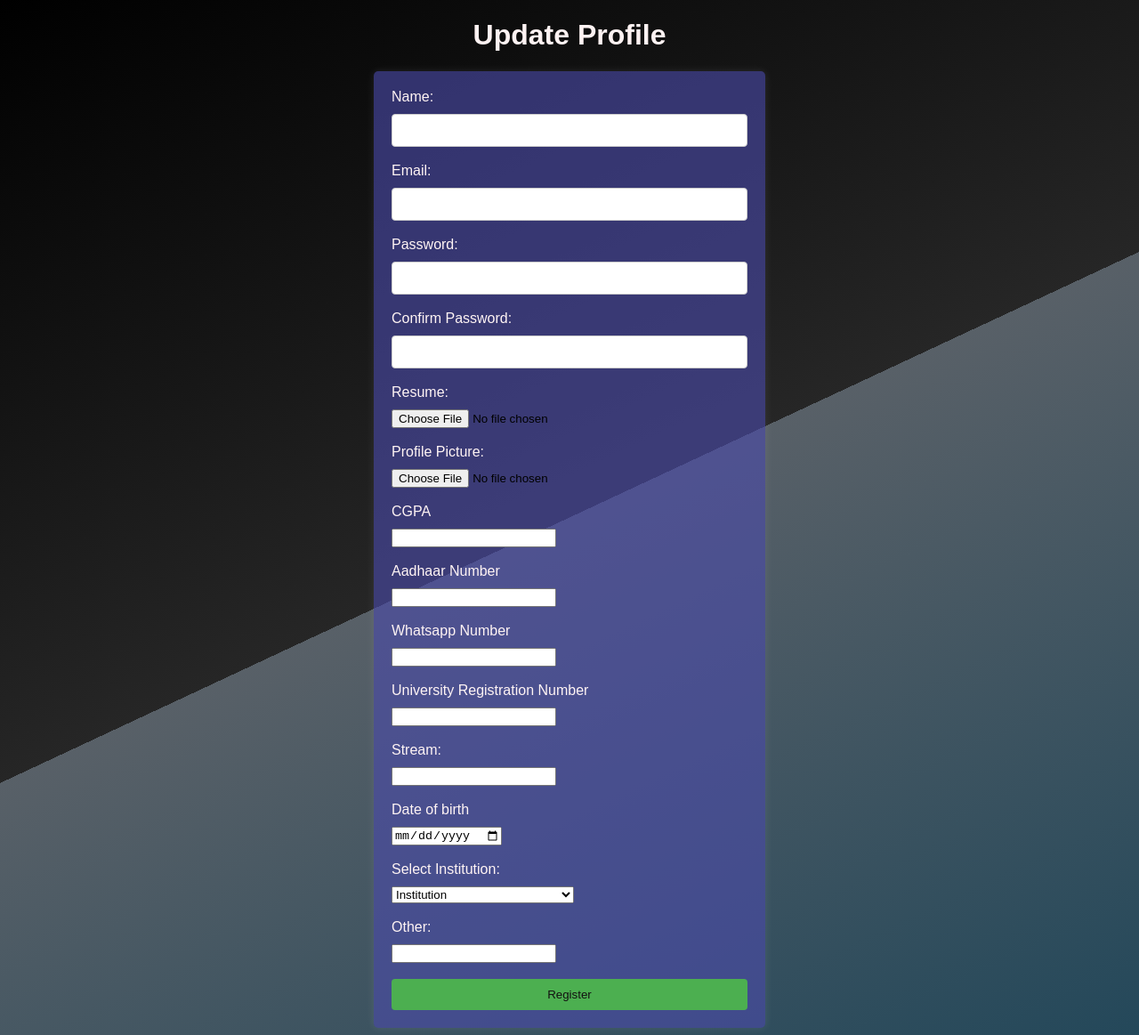
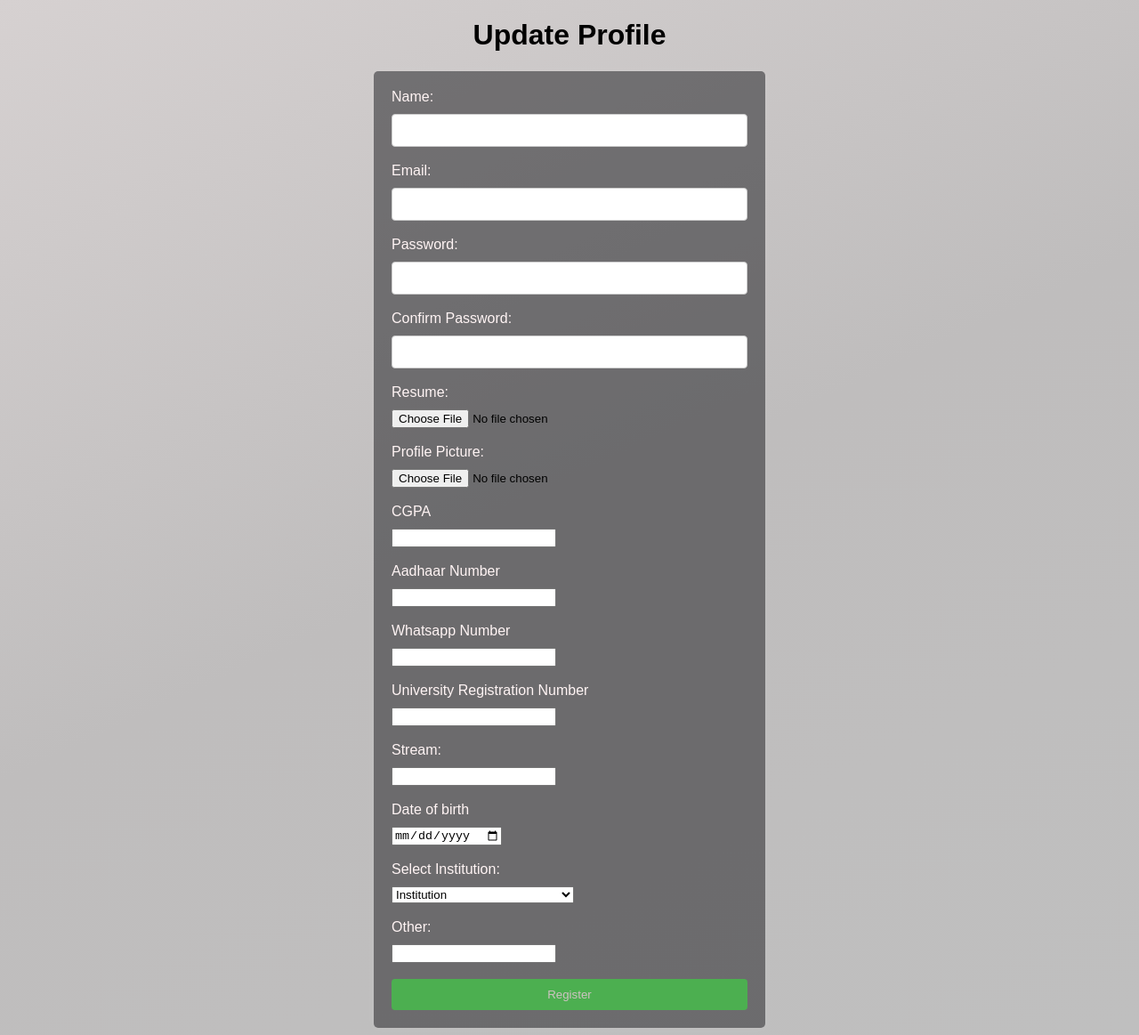
Before and after one commit to DJZake/placement_cell, a plain HTML site: page frontend/update.html in a window 1280 px wide. Shown: the whole page at 89% size. Drawn offline with Linux system fonts and the light colour scheme.

Commit message:
updated color

```diff
--- a/frontend/update.html
+++ b/frontend/update.html
@@ -8,7 +8,7 @@
             font-family: Arial, sans-serif;
             /* background-color: #020202; */
             min-height: 100vh;
-            background: linear-gradient( -25deg, #24485a 0%, #06121dab 50%, #262626 50%, #000000 100%);
+            background: linear-gradient( -25deg, #bfbfbf 0%, #bfbdbd 50%, #bfbdbd 50%, #d6d1d1 100%);
             /* backdrop-filter: hue-rotate(120deg); */
            /* animation: animate 10s ease-in infinite; */
         }
@@ -17,7 +17,7 @@
             text-align: center;
             position: relative;
             left: -100%;
-            color: #fdf2f2;
+            color: #000000;
             animation: slideh1 2s forwards;
             /* margin-top: 10%; */
         }
@@ -26,7 +26,7 @@
             width: 100%;
             max-width: 400px;
             margin: 0 auto;
-            background-color: #4b4ba89f;
+            background-color: #3b3b3d9f;
             padding: 20px;
             border-radius: 5px;
             box-shadow: 0 0 10px rgba(255, 251, 251, 0.1);
@@ -53,7 +53,7 @@
             width: 100%;
             padding: 10px;
             background-color: #4CAF50;
-            color: #131111;
+            color: #cfc2c2;
             border: none;
             border-radius: 4px;
             cursor: pointer;
```
Also changed, not shown: frontend/support.html (+1 -1 lines).
